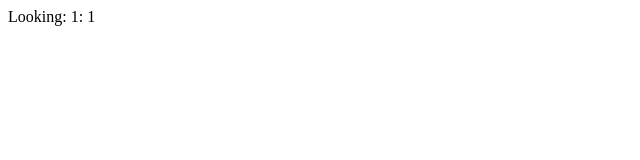
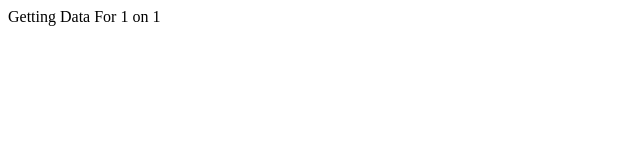
Before and after one commit to gbluv/nextjs-demo, a Next.js app: page /valuations/1/1 in a window 1280 px wide. Shown: the top 160 px of the page, without its empty margins (0-640 px from the left). Built offline with nearby package versions, Linux system fonts and the light colour scheme.

Commit message:
* adding relative url * adding catch all url

```diff
--- a/pages/valuations/[asset_class]/[date]/index.js
+++ b/pages/valuations/[asset_class]/[date]/index.js
@@ -7,5 +7,5 @@ export default () => {
   const {asset_class,date} = router.query;
   console.log(router.query);
 
-  return <div>Looking: {asset_class}: {date}</div>
+  return <div>Getting Data For {asset_class} on {date}</div>
 }
```
